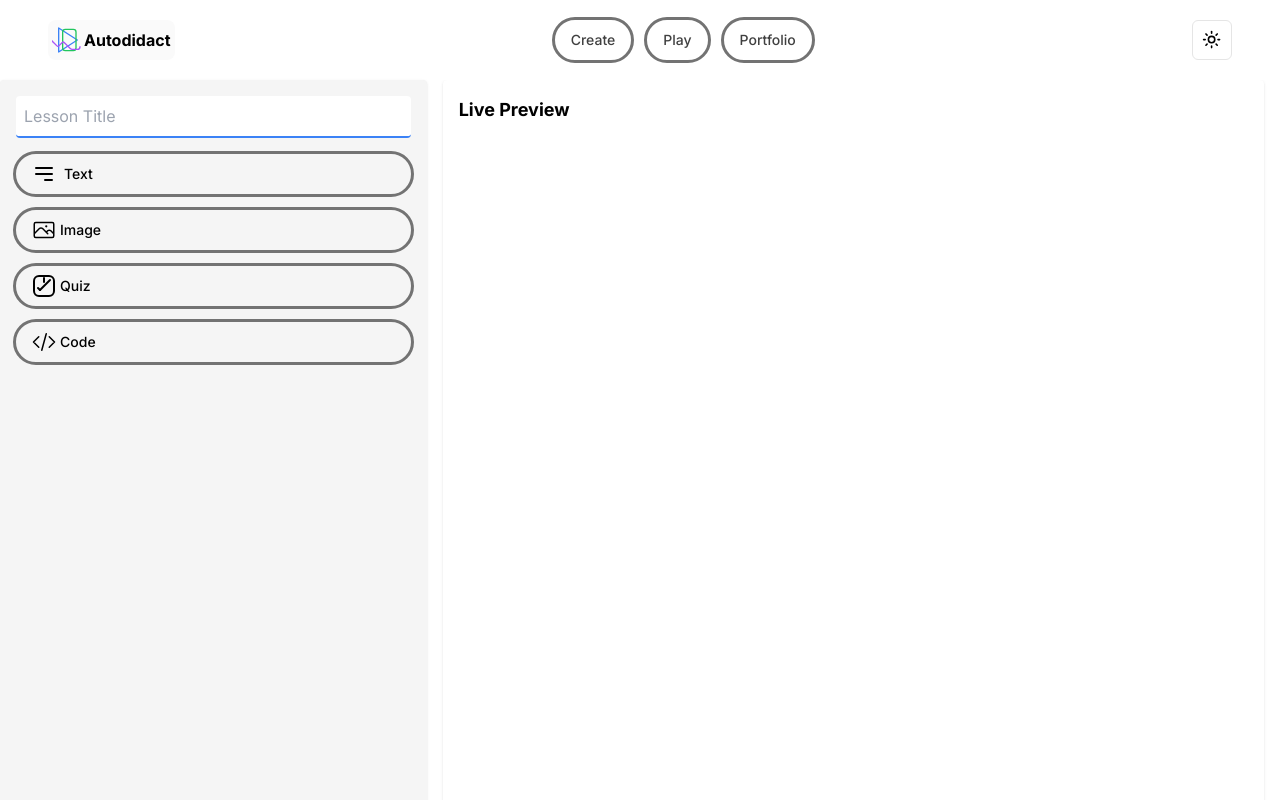
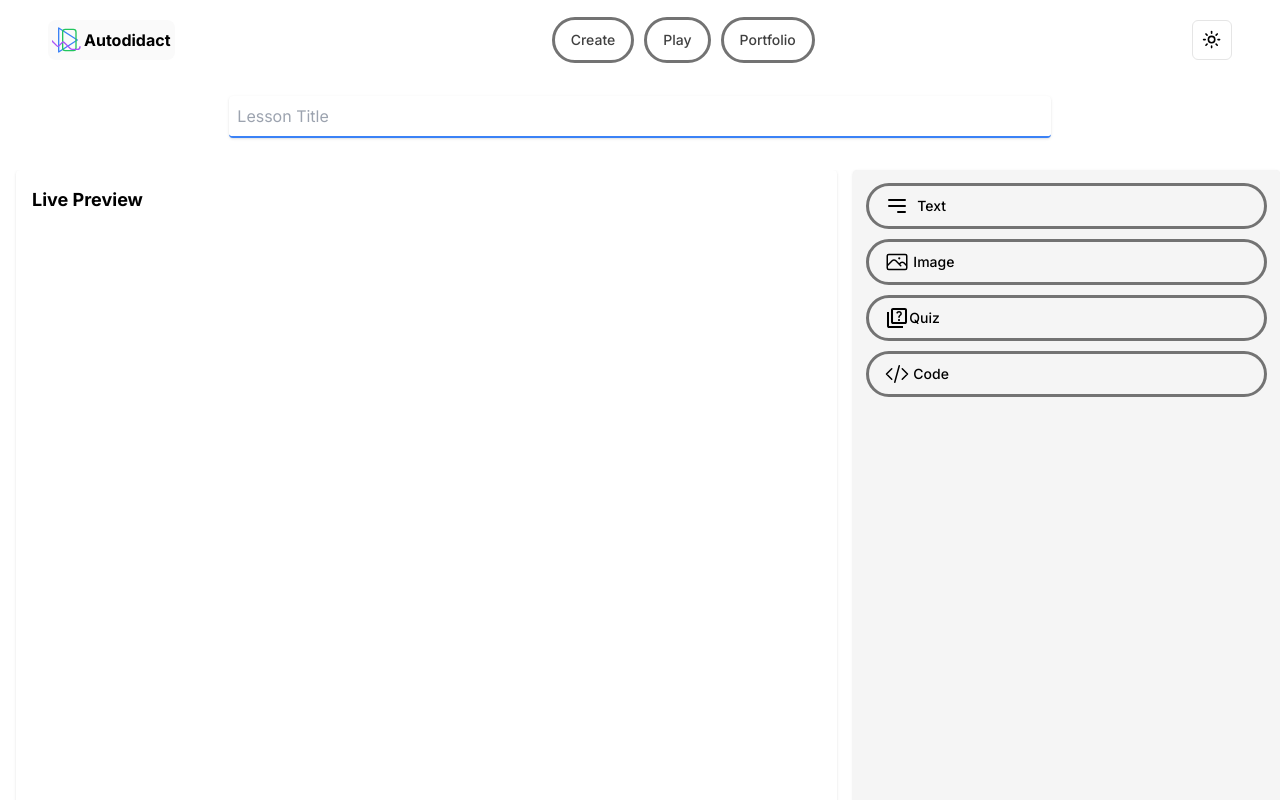
Before and after one commit to san-poon/nexus-adept, a Next.js app: page /bite-sized-lesson/create in a window 1280 px wide. Shown: the top 800 px of the page. Built offline with nearby package versions, Linux system fonts and the light colour scheme.

Commit message:
Refactor into individual components

```diff
--- a/app/bite-sized-lesson/create/page.tsx
+++ b/app/bite-sized-lesson/create/page.tsx
@@ -5,18 +5,57 @@ import React from 'react';
 
 const CreatePage = () => {
     return (
+        <>
+            <div className="md:w-2/3 mx-auto p-4">
+                {/* Title Input */}
+                <TitleInput />
+            </div>
             <div className="flex h-screen">
+
+                {/* Left Side - Live Preview */}
+                <div className="flex-shrink-0 w-2/3 px-4 overflow-y-auto">
+                    {/* Live Preview Goes Here */}
+                    <div className="bg-white dark:bg-gray-700 p-4 rounded shadow h-full">
+                        {/* Live Preview Content */}
+                        <p className="text-lg font-bold mb-2">Live Preview</p>
+                        {/* Add your live preview content here */}
+                    </div>
+                </div>
                 {/* Right Side - Content Buttons */}
                 <div className="flex-shrink-0 w-1/3 p-4 bg-neutral-100 dark:bg-neutral-800 rounded shadow">
-                {/* Lesson Title Input */}
+                    {/* Content Buttons */}
+                    <div className="flex flex-col space-y-4">
+                        <TextModalButton />
+                        <ImageModalButton />
+                        <QuizModalButton />
+                        <CodeSandboxModalButton />
+                    </div>
+                </div>
+            </div>
+        </>
+    );
+};
+
+
+
+
+const TitleInput = () => {
+    return (
+        <>
+            {/* Lesson Title input */}
             <input
                 type="text"
                 placeholder="Lesson Title"
-                    className="w-full p-2 mb-4 border-b-2 border-blue-500 outline-none rounded"
+                className="w-full p-2 mb-4 border-b-2 border-blue-500 outline-none rounded shadow"
             />
+        </>
+    );
+}
 
-                {/* Content Buttons */}
-                <div className="flex flex-col space-y-4">
+
+const TextModalButton = () => {
+    return (
+        <>
             {/* Text Button */}
             <Button className="flex items-center">
                 <svg
@@ -36,7 +75,13 @@ const CreatePage = () => {
                 </svg>
                 Text
             </Button>
+        </>
+    )
+}
 
+const ImageModalButton = () => {
+    return (
+        <>
             {/* Images Button */}
             <Button className="flex items-center">
                 <svg xmlns="http://www.w3.org/2000/svg" fill="none" viewBox="0 0 24 24" stroke-width="1.5" stroke="currentColor" className="w-6 h-6 me-1">
@@ -44,27 +89,29 @@ const CreatePage = () => {
                 </svg>
                 Image
             </Button>
+        </>
+    )
+}
 
+const QuizModalButton = () => {
+    return (
+        <>
             {/* Quizzes Button */}
             <Button className="flex items-center">
-                        <svg
-                            xmlns="http://www.w3.org/2000/svg"
-                            viewBox="0 0 24 24"
-                            fill="none"
-                            stroke="currentColor"
-                            strokeWidth="2"
-                            strokeLinecap="round"
-                            strokeLinejoin="round"
-                            className="w-6 h-6 me-1"
-                        >
-                            <rect x="2" y="2" width="20" height="20" rx="5" ry="5" />
-                            <line x1="12" y1="4" x2="12" y2="8" />
-                            <line x1="6" y1="14" x2="8" y2="16" />
-                            <line x1="8" y1="16" x2="18" y2="6" />
+                <svg xmlns="http://www.w3.org/2000/svg" height="24" viewBox="0 -960 960 960" width="24">
+                    <path stroke-linecap="round" stroke-linejoin="round" stroke="currentColor" fill="currentColor" d="M560-360q17 0 29.5-12.5T602-402q0-17-12.5-29.5T560-444q-17 0-29.5 12.5T518-402q0 17 12.5 29.5T560-360Zm-30-128h60q0-29 6-42.5t28-35.5q30-30 40-48.5t10-43.5q0-45-31.5-73.5T560-760q-41 0-71.5 23T446-676l54 22q9-25 24.5-37.5T560-704q24 0 39 13.5t15 36.5q0 14-8 26.5T578-596q-33 29-40.5 45.5T530-488ZM320-240q-33 0-56.5-23.5T240-320v-480q0-33 23.5-56.5T320-880h480q33 0 56.5 23.5T880-800v480q0 33-23.5 56.5T800-240H320Zm0-80h480v-480H320v480ZM160-80q-33 0-56.5-23.5T80-160v-560h80v560h560v80H160Zm160-720v480-480Z" />
                 </svg>
+
                 Quiz
             </Button>
+        </>
+    )
+}
 
+
+const CodeSandboxModalButton = () => {
+    return (
+        <>
             {/* Code Sandbox Button */}
             <Button className="flex items-center">
                 <svg xmlns="http://www.w3.org/2000/svg" fill="none" viewBox="0 0 24 24" stroke-width="1.5" stroke="currentColor" className="w-6 h-6 me-1">
@@ -73,20 +120,8 @@ const CreatePage = () => {
 
                 Code
             </Button>
-                </div>
-            </div>
-
-            {/* Left Side - Live Preview */}
-            <div className="flex-shrink-0 w-2/3 px-4 overflow-y-auto">
-                {/* Live Preview Goes Here */}
-                <div className="bg-white dark:bg-gray-700 p-4 rounded shadow h-full">
-                    {/* Live Preview Content */}
-                    <p className="text-lg font-bold mb-2">Live Preview</p>
-                    {/* Add your live preview content here */}
-                </div>
-            </div>
-        </div>
-    );
-};
+        </>
+    )
+}
 
 export default CreatePage;
```
Lines whose indentation alone changed are shown as unchanged.
